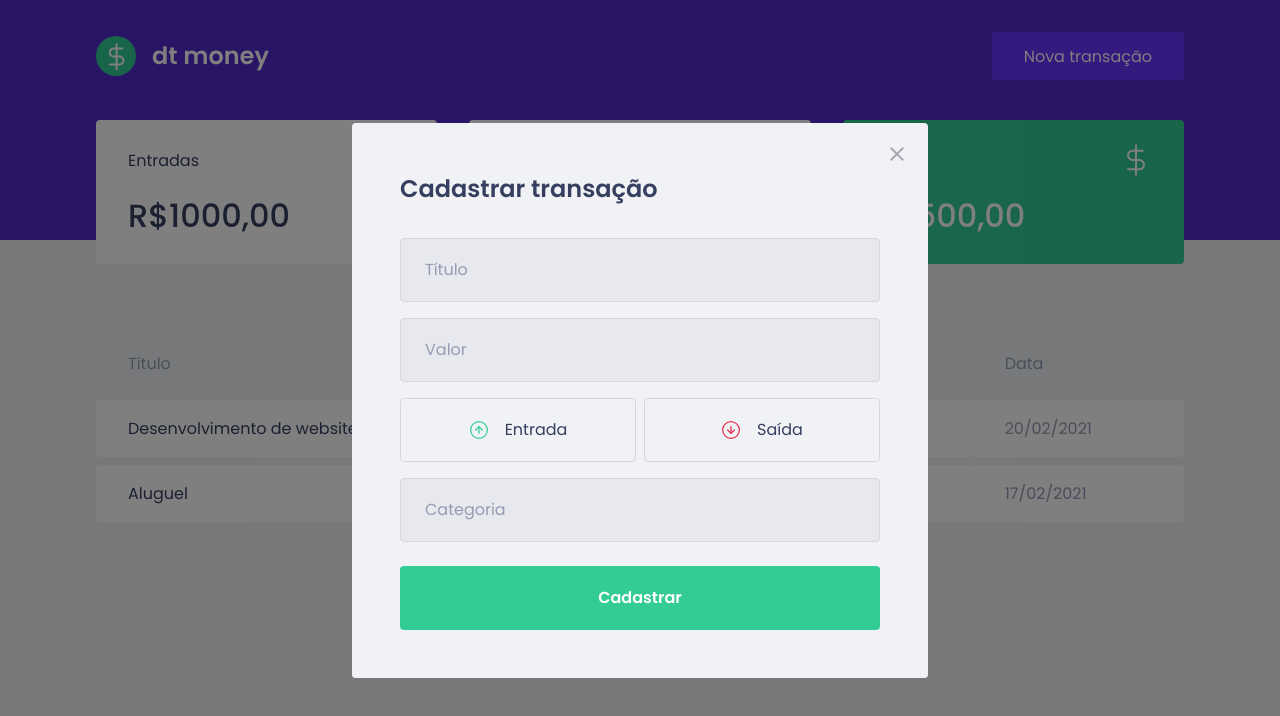
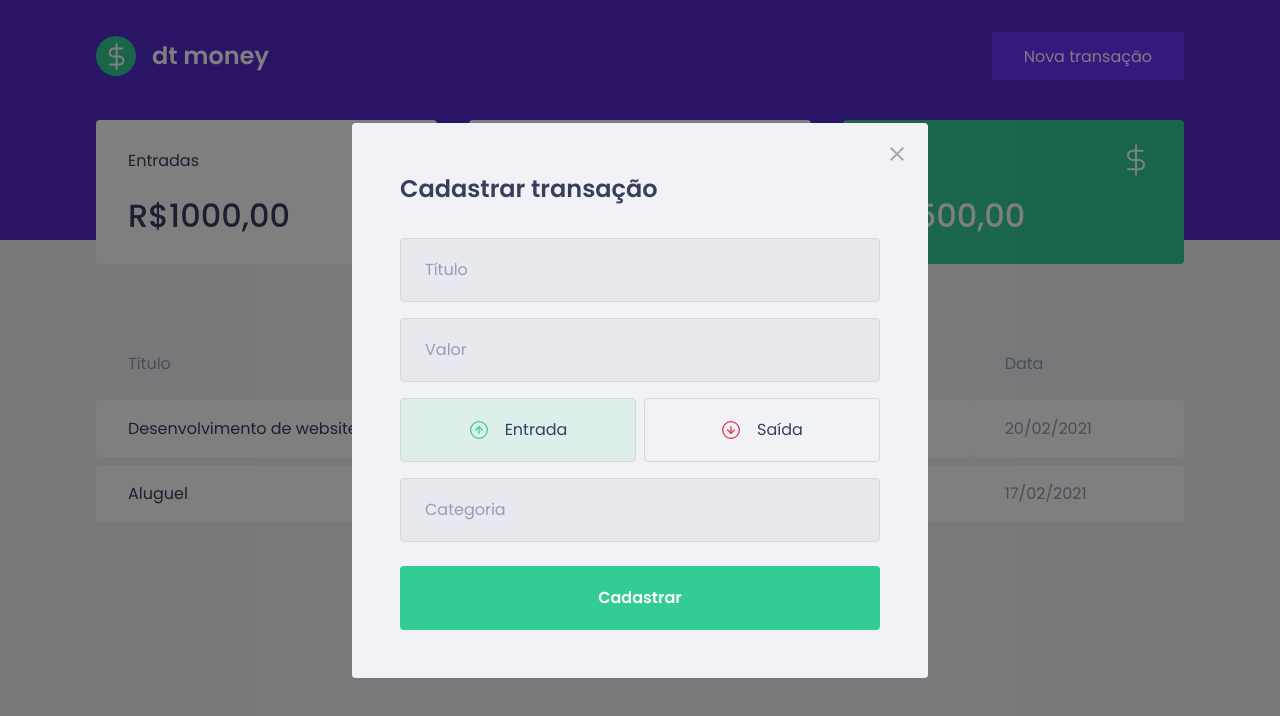
Before and after one commit to Danilo55Amaral/dtmoney, a React (Vite) app: page / in a window 1280 px wide. Both pictures are taken after a click on the button "Nova transação". Shown: the top 716 px of the page. Built offline with nearby package versions, Linux system fonts and the light colour scheme; no server answers; what miragejs would draw is missing.

Commit message:
Funcionamento dos botões / cores dos botões

```diff
--- a/src/components/NewTransactionModal/index.tsx
+++ b/src/components/NewTransactionModal/index.tsx
@@ -1,8 +1,9 @@
+import { useState } from "react";
 import Modal from "react-modal";
 import closeImg from '../../assets/close.svg';
 import incomeImg from '../../assets/income.svg';
 import outcomeImg from '../../assets/outcome.svg';
-import { Container, TransactionTypeContainer } from "./styles";
+import { Container, TransactionTypeContainer, RadioBox } from "./styles";
 
 
 interface NewTransactionModalProps {
@@ -11,6 +12,8 @@ interface NewTransactionModalProps {
 }
 
 export function NewTransactionModal({ isOpen, onRequestClose }: NewTransactionModalProps) {
+    const [type, setType] = useState('deposit');
+
     return (
         <Modal
             isOpen={isOpen}
@@ -39,19 +42,25 @@ export function NewTransactionModal({ isOpen, onRequestClose }: NewTransactionMo
                 />
 
                 <TransactionTypeContainer>
-                    <button
+                    <RadioBox
                         type="button"
+                        onClick={() => { setType('deposit'); }}
+                        isActive={type === 'deposit'}
+                        activeColor='green'
                     >
                     <img src={incomeImg} alt="Entrada" />
                     <span>Entrada</span>
-                    </button>
+                    </RadioBox>
 
-                    <button
+                    <RadioBox
                         type="button"
+                        onClick={() => { setType('withdraw'); }}
+                        isActive={type === 'withdraw'}
+                        activeColor='red'
                     >
                     <img src={outcomeImg} alt="Saída" />
                     <span>Saída</span>
-                    </button>
+                    </RadioBox>
                 </TransactionTypeContainer>
 
                 <input
--- a/src/components/NewTransactionModal/styles.ts
+++ b/src/components/NewTransactionModal/styles.ts
@@ -1,7 +1,7 @@
 import styled from "styled-components";
-import { darken } from "polished";
+import { darken, transparentize } from "polished";
 
-export const Container = styled.form `
+export const Container = styled.form`
     h2 {
         color: var(--text-title);
         font-size: 1.5rem;
@@ -55,12 +55,27 @@ export const TransactionTypeContainer = styled.div`
     grid-template-columns: 1fr 1fr;
     gap: 0.5rem;
 
-    button {
+`;
+
+interface RadioBoxProps {
+    isActive: boolean;
+    activeColor: 'green' | 'red';
+}
+
+const colors = {
+    green: '#33CC95',
+    red: '#E52E40'
+};
+
+export const RadioBox = styled.button<RadioBoxProps>`
     height: 4rem;
     border: 1px solid #d7d7d7;
     border-radius: 0.25rem;
 
-        background: transparent;
+    background: ${(props) => props.isActive
+         ? transparentize(0.9,colors[props.activeColor])
+         : 'transparent'
+    };
 
     display: flex;
     align-items: center;
@@ -83,5 +98,4 @@ export const TransactionTypeContainer = styled.div`
         font-size: 1rem;
         color: var(--text-title);
     }
-    }
 `;
```
Also changed, not shown: anotacoes.js (+66 -0 lines). Lines whose indentation alone changed are shown as unchanged.
